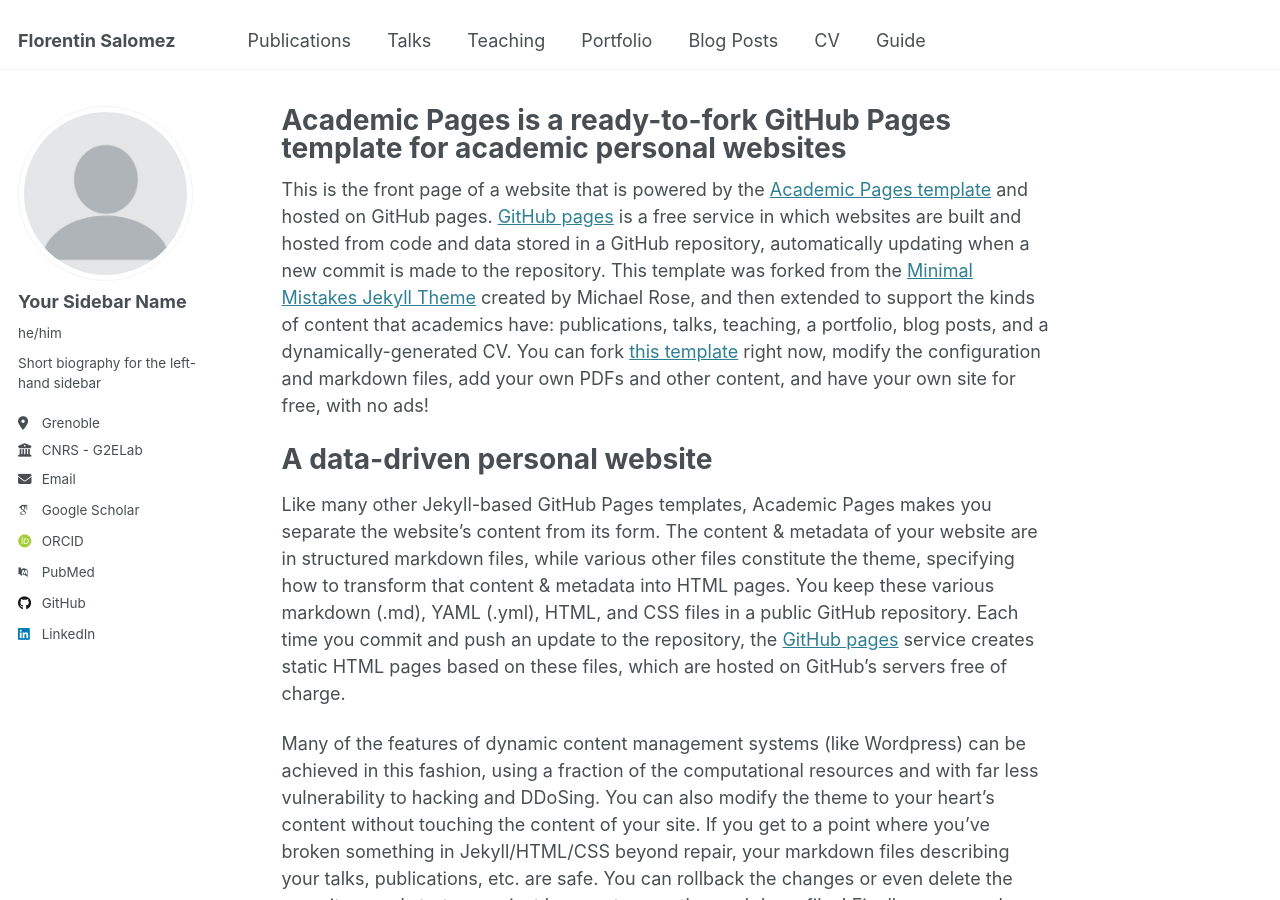
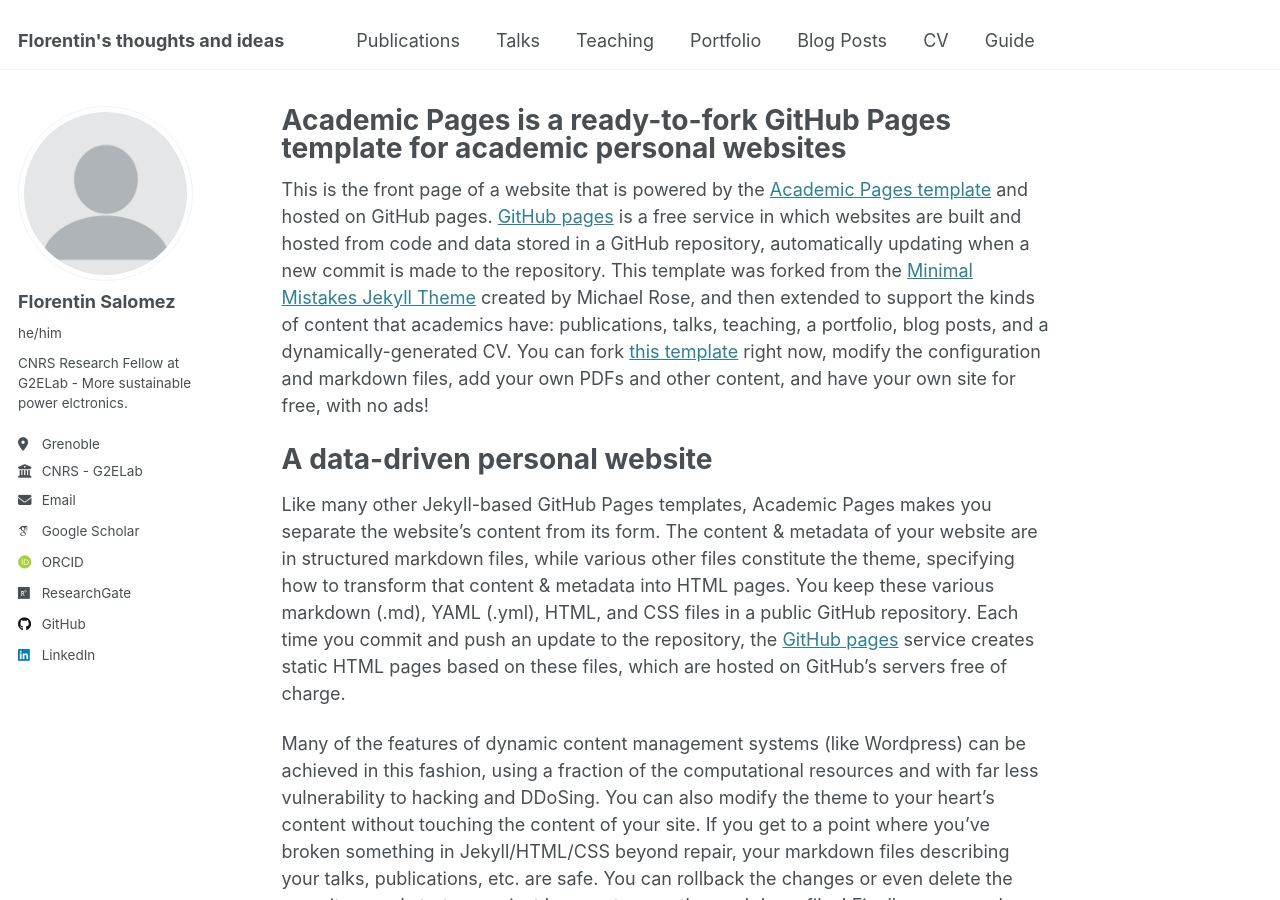
Before and after one commit to florentin-salomez/florentin-salomez.github.io, a Jekyll site: the page built from _pages/about.md, in a window 1280 px wide and 900 px high. Built offline with Jekyll 4.4.1, drawn with Linux system fonts in a browser that asks for light colours; some web fonts are replaced.

Commit message:
Update _config.yml with HAL and correct typos

```diff
--- a/_config.yml
+++ b/_config.yml
@@ -9,7 +9,7 @@
 # Basic Site Settings
 locale                   : "en-UK"
 site_theme               : "default"
-title                    : "Florentin Salomez"
+title                    : "Florentin's thoughts and ideas"
 title_separator          : "-"
 name                     : &name "Florentin Salomez"
 description              : &description "CNRS Research Fellow"
@@ -23,9 +23,9 @@ repository               : "florentin-salomez/florentin-salomez.github.io"
 author:
   # Biographic information
   avatar           : "profile.png"
-  name             : "Your Sidebar Name"
+  name             : "Florentin Salomez"
   pronouns         : "he/him" # example: "she/her"
-  bio              : "Short biography for the left-hand sidebar"
+  bio              : "CNRS Research Fellow at G2ELab - More sustainable power elctronics."
   location         : "Grenoble"
   employer         : "CNRS - G2ELab"
   uri              : # URL
@@ -35,11 +35,12 @@ author:
   arxiv            : # URL - Update with the correct link to your profile
   googlescholar    : "https://scholar.google.com/citations?user=lth3lBwAAAAJ&hl=en"
   impactstory      : # URL
-  orcid            : "http://orcid.org/yourorcidurl"
+  orcid            : "https://orcid.org/0000-0002-3341-0634"
   semantic         : # URL
-  pubmed           : "https://www.researchgate.net/profile/Florentin-Salomez"
-  researchgate     : # URL
+  pubmed           : #
+  researchgate     : "https://www.researchgate.net/profile/Florentin-Salomez" # URL
   scopus           : # URL
+  hal              :  "https://cv.hal.science/florentin-salomez"
 
   # Repositories and software development
   bitbucket        : # Username - Update with your username on the site
@@ -59,7 +60,7 @@ author:
   keybase          : # Username
   instagram        : # Username
   lastfm           : # Username
-  linkedin         : "https://www.linkedin.com/in/florentin-s-39b235121/" # Username
+  linkedin         : "florentin-s-39b235121" # Username
   mastodon         : # URL
   medium           : # URL
   pinterest        : # Username
```
